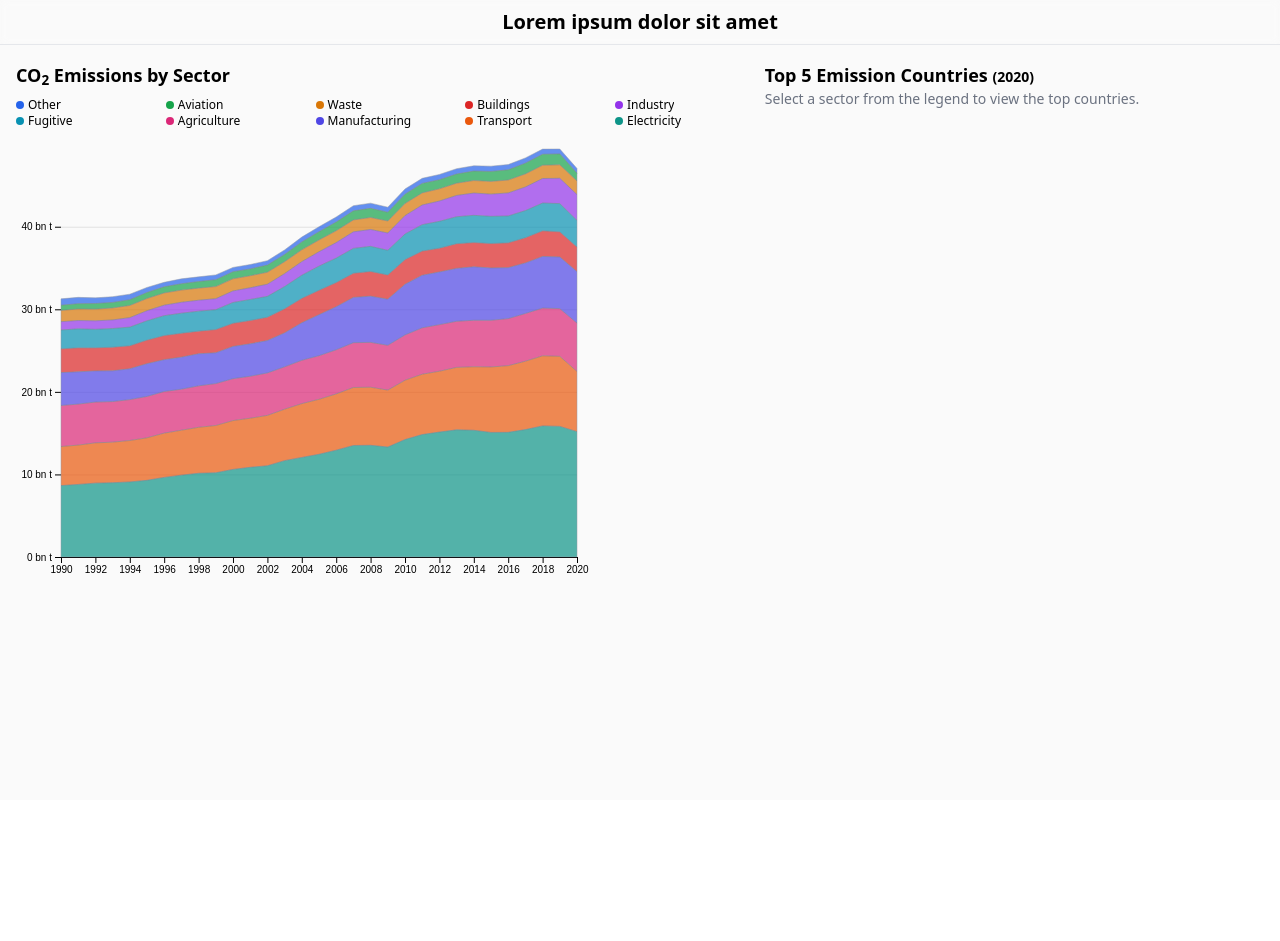
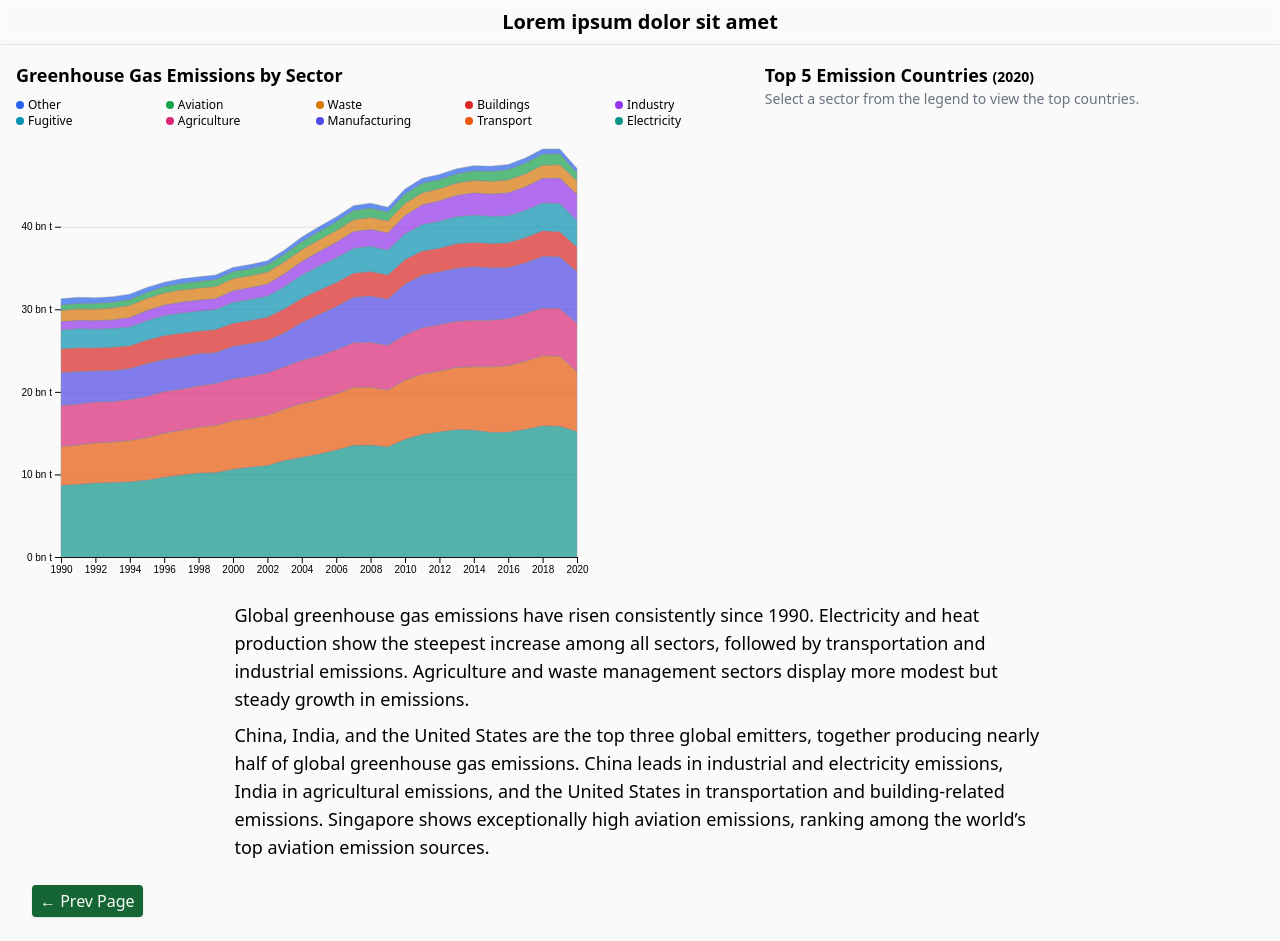
Before and after one commit to xvin-zr/6221-storyboard, a website built with Vite: page storyboard/index.html in a window 1280 px wide. Before the commit the page ends 822 px from the top, so only its background shows below. Built offline with nearby package versions, Linux system fonts and the light colour scheme.

Commit message:
add analysis and navigation

```diff
--- a/src/emissions-by-sector/area-chart.js
+++ b/src/emissions-by-sector/area-chart.js
@@ -72,7 +72,8 @@ const tooltip = d3
     .style('border-radius', '4px')
     .style('box-shadow', '0 2px 4px rgba(0,0,0,0.1)')
     .style('pointer-events', 'none')
-    .style('z-index', '1000');
+    .style('z-index', '1000')
+    .style('display', 'none');
 
 // area for events capturing
 const chartArea = svg
@@ -201,7 +202,9 @@ function mousemove(event) {
                     )}] mr-1.5 rounded-full'></div>
                     <div style="min-width: 100px;">${legendMap[sector]}</div>
                 </div>
-                <div class='ml-3 font-medium'>${value.toFixed(2)} bn t</div>
+                <div class='ml-3 font-medium'>${value.toFixed(
+                    2
+                )} billion t</div>
             </div>
         `;
     });
@@ -209,6 +212,7 @@ function mousemove(event) {
     // update tooltip position and content
     tooltip
         .style('visibility', 'visible')
+        .style('display', 'inline-block')
         .style('left', `${event.pageX + 15}px`)
         .style('top', `${event.pageY - 10}px`)
         .html(tooltipContent);
--- a/storyboard/index.html
+++ b/storyboard/index.html
@@ -13,11 +13,11 @@
       <header class="text-center w-full py-2 border-b backdrop-blur-sm">
         <h1 class="font-bold text-xl">Lorem ipsum dolor sit amet</h1>
       </header>
-      <main>
+      <main class="space-y-6">
         <section class="grid grid-cols-[6fr_4fr]">
           <figure>
             <h2 class="font-bold text-lg mb-2">
-              CO<sub>2</sub> Emissions by Sector
+              Greenhouse Gas Emissions by Sector
             </h2>
             <ul class="emissions-by-sector__legend grid grid-cols-5"></ul>
             <svg class="emissions-by-sector"></svg>
@@ -35,8 +35,36 @@
             <svg class="top-emission-countries"></svg>
           </figure>
         </section>
+
+        <article
+          class="w-[65%] grid place-content-center mx-auto space-y-2 text-lg"
+        >
+          <p>
+            Global greenhouse gas emissions have risen consistently since 1990.
+            Electricity and heat production show the steepest increase among all
+            sectors, followed by transportation and industrial emissions.
+            Agriculture and waste management sectors display more modest but
+            steady growth in emissions.
+          </p>
+          <p>
+            China, India, and the United States are the top three global
+            emitters, together producing nearly half of global greenhouse gas
+            emissions. China leads in industrial and electricity emissions,
+            India in agricultural emissions, and the United States in
+            transportation and building-related emissions. Singapore shows
+            exceptionally high aviation emissions, ranking among the
+            world&rsquo;s top aviation emission sources.
+          </p>
+        </article>
       </main>
-      <section class="navigation"></section>
+      <section class="navigation flex justify-between pt-2 px-8 pb-6">
+        <a
+          href="#"
+          class="w-fit h-fit px-2 py-1 bg-green-800 text-zinc-50 font-medium rounded shadow hover:bg-green-700"
+          >&larr; Prev Page</a
+        >
+        <a href="" class="invisible">Conclusion &rarr;</a>
+      </section>
     </div>
     <script type="module" src="/src/emissions-by-sector/area-chart.js"></script>
     <script
```
